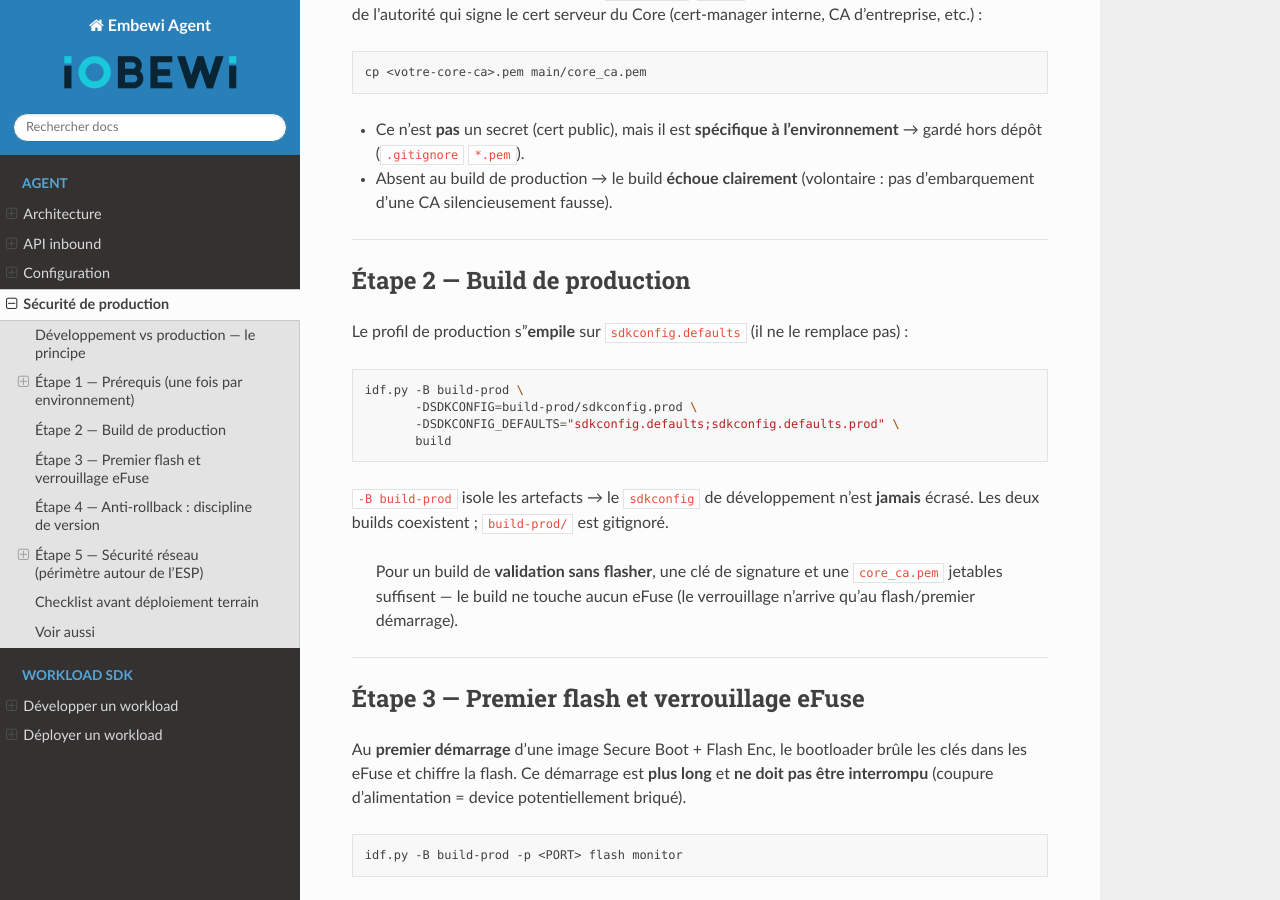
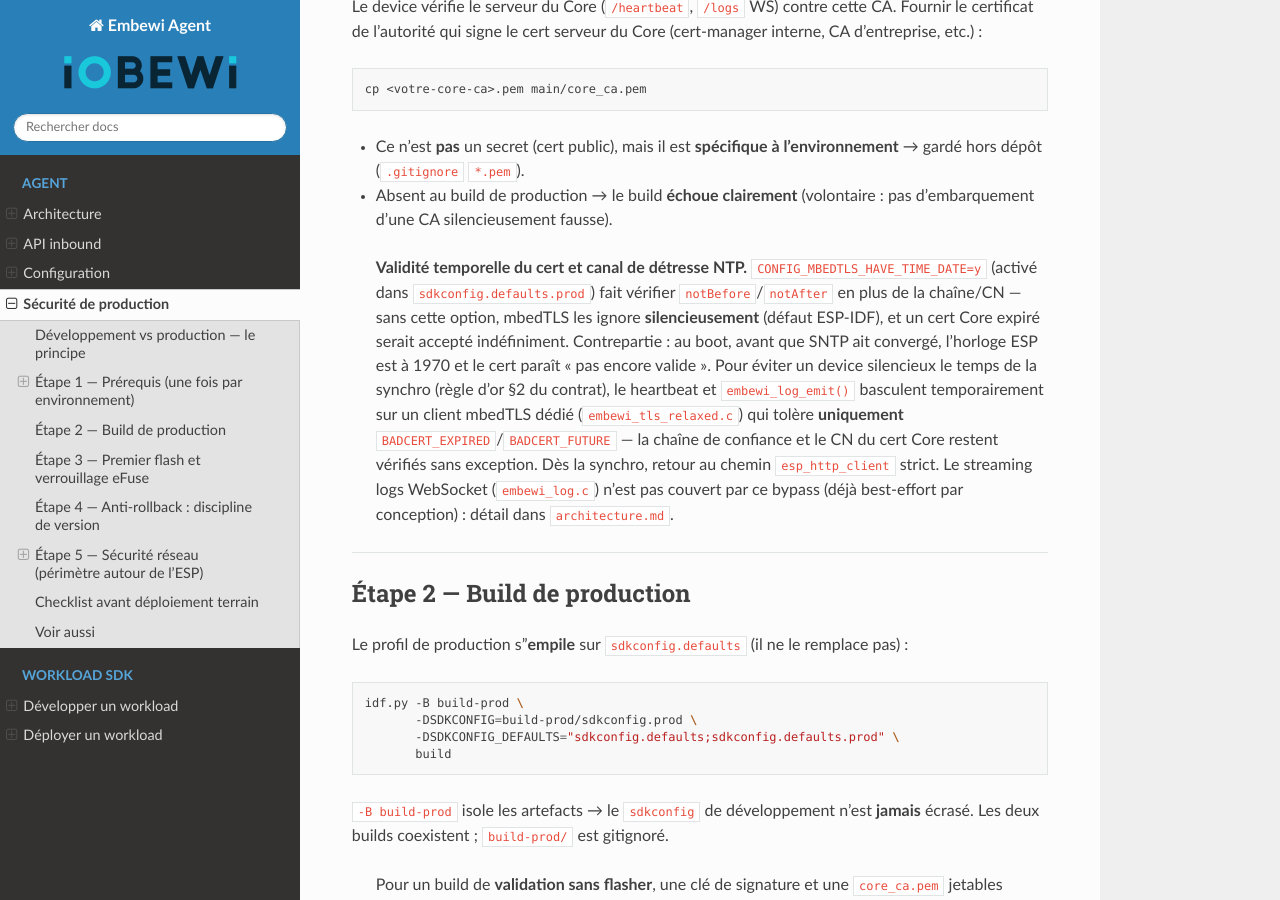
Before and after one commit to iobewi/embewi-agent-esp, a Sphinx documentation site: the page built from docs/embewi-prod-security.md, in a window 1280 px wide and 900 px high, scrolled down 1310 px. Built offline with Sphinx 7.4.7 and the Read the Docs theme 3.1.0, drawn with Linux system fonts in a browser that asks for light colours; some of the changed text lies outside the part shown.

Commit message:
docs(sphinx): documente le canal de détresse NTP dans embewi-prod-security.md
Dernier doc manquant sur le canal de détresse (après CLAUDE.md, api.md,
architecture.md) : la table de comparaison dev/prod et la section CA du Core
ne mentionnaient ni CONFIG_MBEDTLS_HAVE_TIME_DATE ni la fenêtre de
relâchement temporel avant convergence SNTP.

```diff
--- a/docs/embewi-prod-security.md
+++ b/docs/embewi-prod-security.md
@@ -18,7 +18,7 @@
 | Anti-rollback | ❌ off | ✅ downgrade sécurité bloqué (eFuse) |
 | Mode download ROM | ouvert | secure DL mode |
 | Chiffrement NVS | ❌ off | ✅ schéma flash-enc (partition `nvs_keys`) |
-| Vérification cert du Core (sortant) | ❌ skip | ✅ CA embarquée (`CONFIG_EMBEWI_VERIFY_CORE_CERT`) |
+| Vérification cert du Core (sortant) | ❌ skip | ✅ CA embarquée + validité temporelle (`CONFIG_EMBEWI_VERIFY_CORE_CERT` + `CONFIG_MBEDTLS_HAVE_TIME_DATE`) |
 | Filtrage IP inbound | ❌ off | ✅ rejet avant handler (`CONFIG_EMBEWI_ENABLE_IP_FILTER`) |
 | Reflash libre | ✅ | ❌ (par design) |
 
@@ -60,6 +60,21 @@ cp <votre-core-ca>.pem main/core_ca.pem
   l'environnement** → gardé hors dépôt (`.gitignore` `*.pem`).
 - Absent au build de production → le build **échoue clairement** (volontaire :
   pas d'embarquement d'une CA silencieusement fausse).
+
+> **Validité temporelle du cert et canal de détresse NTP.**
+> `CONFIG_MBEDTLS_HAVE_TIME_DATE=y` (activé dans `sdkconfig.defaults.prod`)
+> fait vérifier `notBefore`/`notAfter` en plus de la chaîne/CN — sans cette
+> option, mbedTLS les ignore **silencieusement** (défaut ESP-IDF), et un cert
+> Core expiré serait accepté indéfiniment. Contrepartie : au boot, avant que
+> SNTP ait convergé, l'horloge ESP est à 1970 et le cert paraît « pas encore
+> valide ». Pour éviter un device silencieux le temps de la synchro (règle
+> d'or §2 du contrat), le heartbeat et `embewi_log_emit()` basculent
+> temporairement sur un client mbedTLS dédié (`embewi_tls_relaxed.c`) qui
+> tolère **uniquement** `BADCERT_EXPIRED`/`BADCERT_FUTURE` — la chaîne de
+> confiance et le CN du cert Core restent vérifiés sans exception. Dès la
+> synchro, retour au chemin `esp_http_client` strict. Le streaming logs
+> WebSocket (`embewi_log.c`) n'est pas couvert par ce bypass (déjà
+> best-effort par conception) : détail dans `architecture.md`.
 
 ---
 
```
